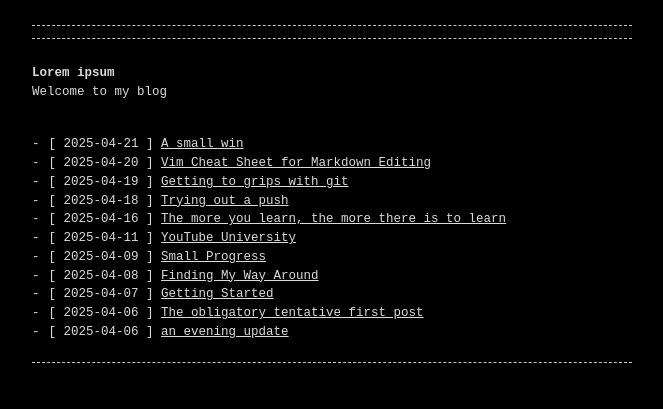
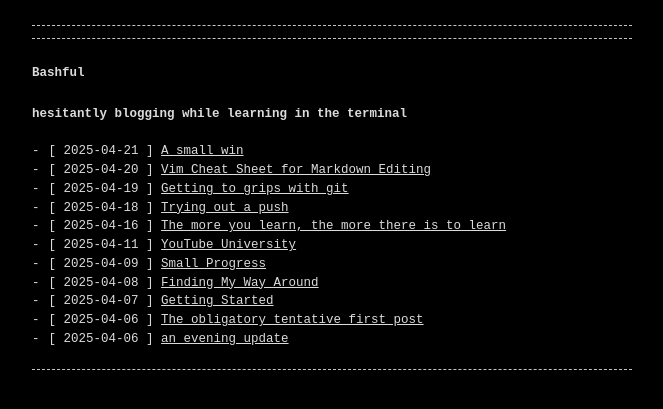
Before and after one commit to revrichard/revrichard.github.io, a Jekyll site: the page built from index.md, in a window 1280 px wide. Shown: the top 409 px of the page, without its empty margins (308-971 px from the left). Built offline with Jekyll 4.4.1, drawn with Linux system fonts in a browser that asks for light colours.

Commit message:
edited layout

```diff
--- a/index.md
+++ b/index.md
@@ -4,6 +4,5 @@ layout: home
 permalink: /
 ---
 
-# Lorem ipsum
-
-Welcome to my blog
+# Bashful
+### hesitantly blogging while learning in the terminal
```
